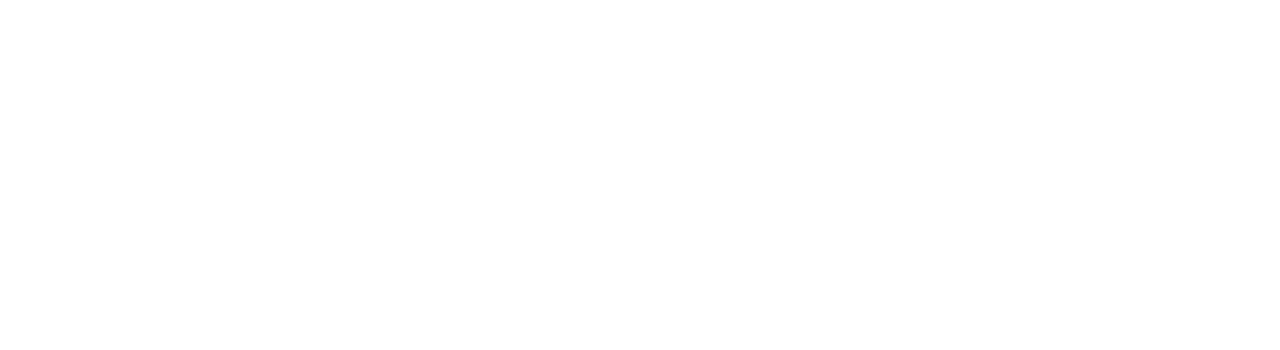
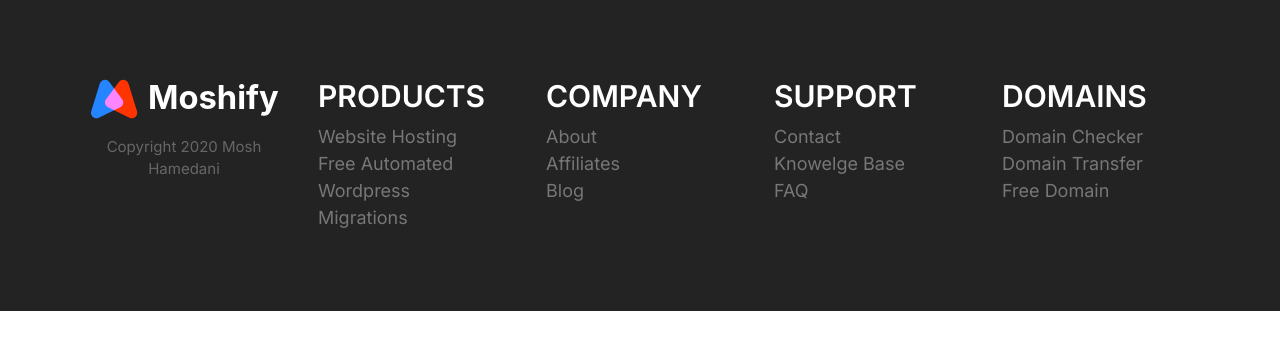
Before and after one commit to SaBA26-void/saba_moshify, a plain HTML site: page index.html in a window 1280 px wide. Drawn offline with Linux system fonts and the light colour scheme.

Commit message:
Build the Footer Block.

```diff
--- a/CSS/styles.css
+++ b/CSS/styles.css
@@ -826,3 +826,82 @@ a {
     max-width: 700px;
   }
 }
+
+/*  */
+/* Footer */
+.footer {
+  background: #232323;
+}
+
+.footer a {
+  color: #777;
+  transition: color 0.3s;
+}
+
+.footer a:hover {
+  color: #fff;
+}
+
+.footer__section {
+  padding: 2rem;
+  border-bottom: 1px solid #393939;
+}
+
+.footer__heading {
+  text-transform: uppercase;
+  font-weight: 600;
+}
+
+.footer__section .list {
+  margin: 0;
+}
+
+.footer__brand {
+  margin-top: 5rem;
+  text-align: center;
+}
+
+.footer__brand img {
+  /* TODO: Consider refactoring this and applying it to
+   all images. */
+  width: 100%;
+  max-width: 230px;
+}
+
+.footer__copyright {
+  font-size: 2.1rem;
+  color: #fff;
+  opacity: 0.3;
+}
+
+@media screen and (min-width: 768px) {
+  .footer__sections {
+    grid-template-columns: repeat(auto-fit, minmax(10rem, 1fr));
+  }
+
+  .footer .collapsible__chevron {
+    display: none;
+  }
+
+  .footer .collapsible__content {
+    opacity: 1;
+    max-height: 100%;
+  }
+
+  .footer__brand {
+    order: -1;
+    margin-top: 1rem;
+  }
+
+  .footer__copyright {
+    font-size: 1.5rem;
+  }
+
+  .footer__section {
+    border: 0;
+  }
+
+  .footer__heding {
+    font-size: 1.6rem;
+  }
+}
--- a/index.html
+++ b/index.html
@@ -14,6 +14,74 @@
     <link rel="stylesheet" href="css/styles.css" />
   </head>
   <body>
+    <footer class="block block--dark footer">
+      <div class="container grid footer__sections">
+        <section class="collapsible collapsible--expanded footer__section">
+          <header class="collapsible__header">
+            <h2 class="collapsible__heading footer__heading">Products</h2>
+            <svg class="icon icon--white collapsible__chevron">
+              <use xlink:href="images/sprite.svg#chevron"></use>
+            </svg>
+          </header>
+          <div class="collapsible__content">
+            <ul class="list">
+              <li><a href="#">Website Hosting</a></li>
+              <li><a href="#">Free Automated Wordpress</a></li>
+              <li><a href="#">Migrations</a></li>
+            </ul>
+          </div>
+        </section>
+        <section class="collapsible footer__section">
+          <header class="collapsible__header">
+            <h2 class="collapsible__heading footer__heading">Company</h2>
+            <svg class="icon icon--white collapsible__chevron">
+              <use xlink:href="images/sprite.svg#chevron"></use>
+            </svg>
+          </header>
+          <div class="collapsible__content">
+            <ul class="list">
+              <li><a href="#">About</a></li>
+              <li><a href="#">Affiliates</a></li>
+              <li><a href="#">Blog</a></li>
+            </ul>
+          </div>
+        </section>
+        <section class="collapsible footer__section">
+          <header class="collapsible__header">
+            <h2 class="collapsible__heading footer__heading">Support</h2>
+            <svg class="icon icon--white collapsible__chevron">
+              <use xlink:href="images/sprite.svg#chevron"></use>
+            </svg>
+          </header>
+          <div class="collapsible__content">
+            <ul class="list">
+              <li><a href="#">Contact</a></li>
+              <li><a href="#">Knowelge Base</a></li>
+              <li><a href="#">FAQ</a></li>
+            </ul>
+          </div>
+        </section>
+        <section class="collapsible footer__section">
+          <header class="collapsible__header">
+            <h2 class="collapsible__heading footer__heading">Domains</h2>
+            <svg class="icon icon--white collapsible__chevron">
+              <use xlink:href="images/sprite.svg#chevron"></use>
+            </svg>
+          </header>
+          <div class="collapsible__content">
+            <ul class="list">
+              <li><a href="#">Domain Checker</a></li>
+              <li><a href="#">Domain Transfer</a></li>
+              <li><a href="#">Free Domain</a></li>
+            </ul>
+          </div>
+        </section>
+        <section class="footer__brand">
+          <img src="images/logo.svg" alt="" />
+          <p class="footer__copyright">Copyright 2020 Mosh Hamedani</p>
+        </section>
+      </div>
+    </footer>
     <script src="js/main.js"></script>
   </body>
 </html>
```
Also changed, not shown: components/Footer.html (added, +68 -0 lines).
